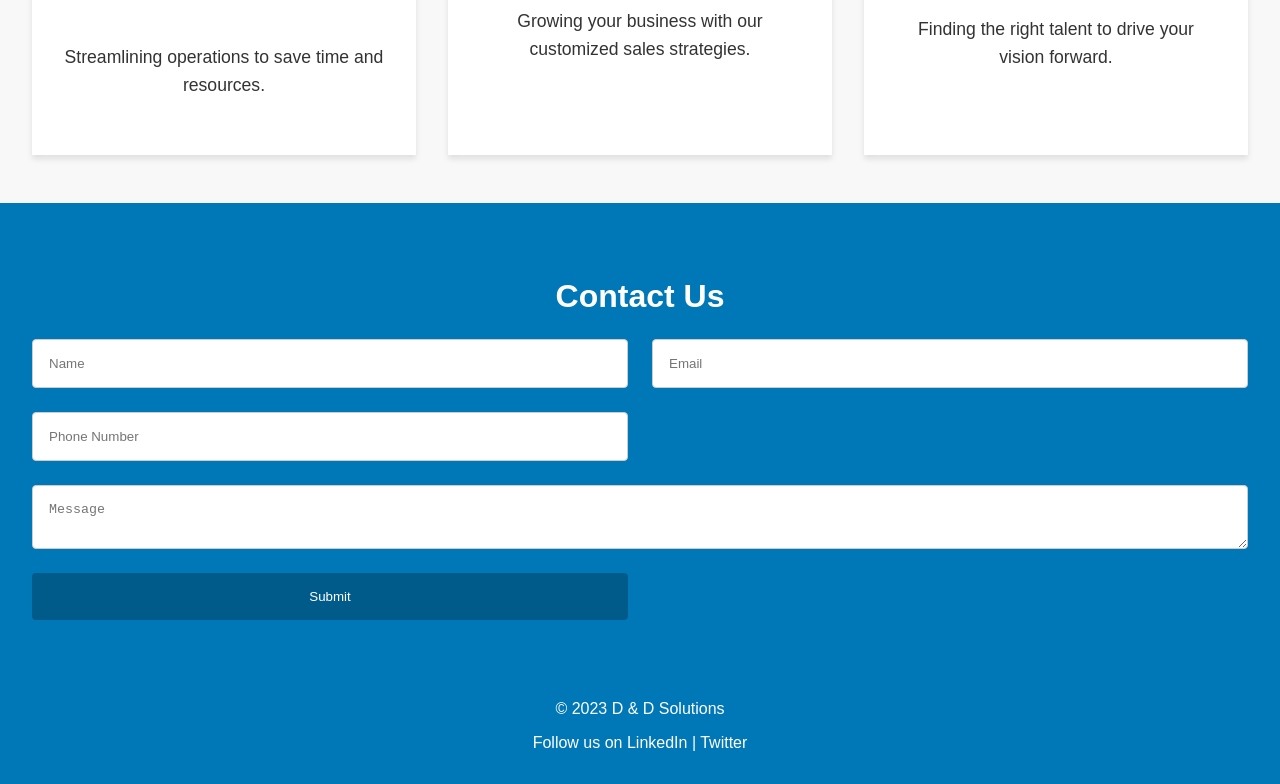
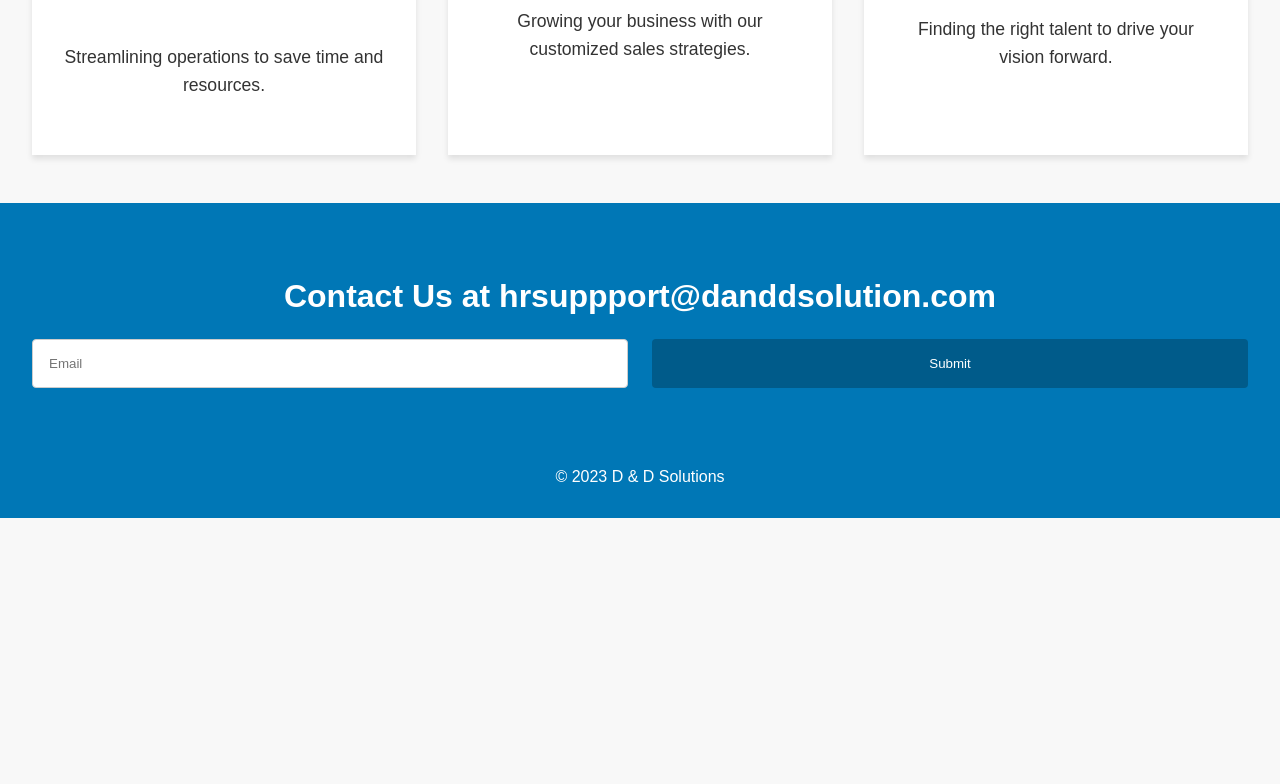
Before and after one commit to rishikesh-kale/DnD, a plain HTML site: page index.html in a window 1280 px wide. Shown: the part 3824-4608 px from the top of the page. After the commit the page ends 4342 px from the top, so only its background shows below. Drawn offline with Linux system fonts and the light colour scheme.

Commit message:
Update index.html

```diff
--- a/index.html
+++ b/index.html
@@ -297,12 +297,12 @@
     </section>
 
     <section id="contact" class="contact">
-      <h2>Contact Us</h2>
-      <form>
-        <input type="text" placeholder="Name" required>
+      <h2>Contact Us at hrsuppport@danddsolution.com </h2>
+     <form>
+
         <input type="email" placeholder="Email" required>
-        <input type="tel" placeholder="Phone Number" required>
-        <textarea placeholder="Message" required></textarea>
+
+
         <button type="submit">Submit</button>
       </form>
     </section>
@@ -310,12 +310,7 @@
 
   <footer>
     <p>&copy; 2023 D & D Solutions</p>
-    <p>
-      Follow us on
-      <a href="#" target="_blank">LinkedIn</a>
-      |
-      <a href="#" target="_blank">Twitter</a>
-    </p>
+
   </footer>
 
   <script src="script.js"></script>
```
